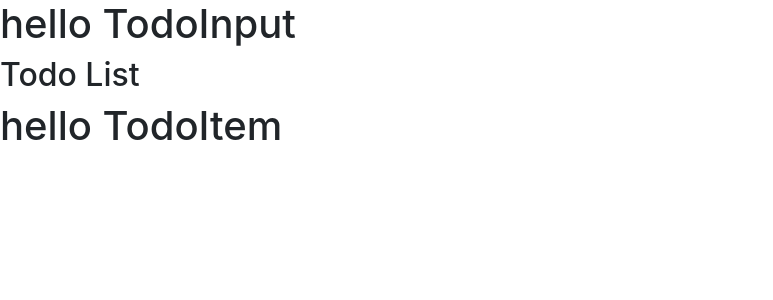
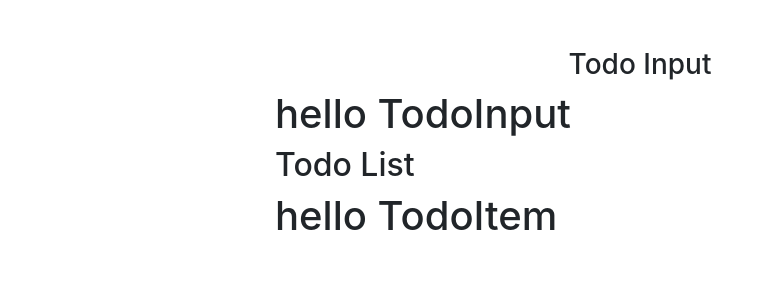
Before and after one commit to super8989/React_todo_list, a React (Create React App) app: page / in a window 1280 px wide. Shown: the top 300 px of the page, without its empty margins (0-773 px from the left). Built offline with nearby package versions, Linux system fonts and the light colour scheme.

Commit message:
set up app component structure

```diff
--- a/src/App.js
+++ b/src/App.js
@@ -38,9 +38,24 @@
 
 	render() {
 		return (
-			<div className='App'>
-				<TodoInput />
-				<TodoList />
+			<div className='container'>
+				<div className='row'>
+					<div className='col-10 mx-auto col-md-8 mt-5'>
+						<h3 className='text-capitalize text-center'>Todo Input</h3>
+						<TodoInput
+							item={this.state.item}
+							handleChange={this.handleChange}
+							handleSubmit={this.handleSubmit}
+							editItem={this.state.editItem}
+						/>
+						<TodoList
+							items={this.state.items}
+							clearList={this.clearList}
+							handleDelete={this.handleDelete}
+							handleEdit={this.handleEdit}
+						/>
+					</div>
+				</div>
 			</div>
 		);
 	}
```
